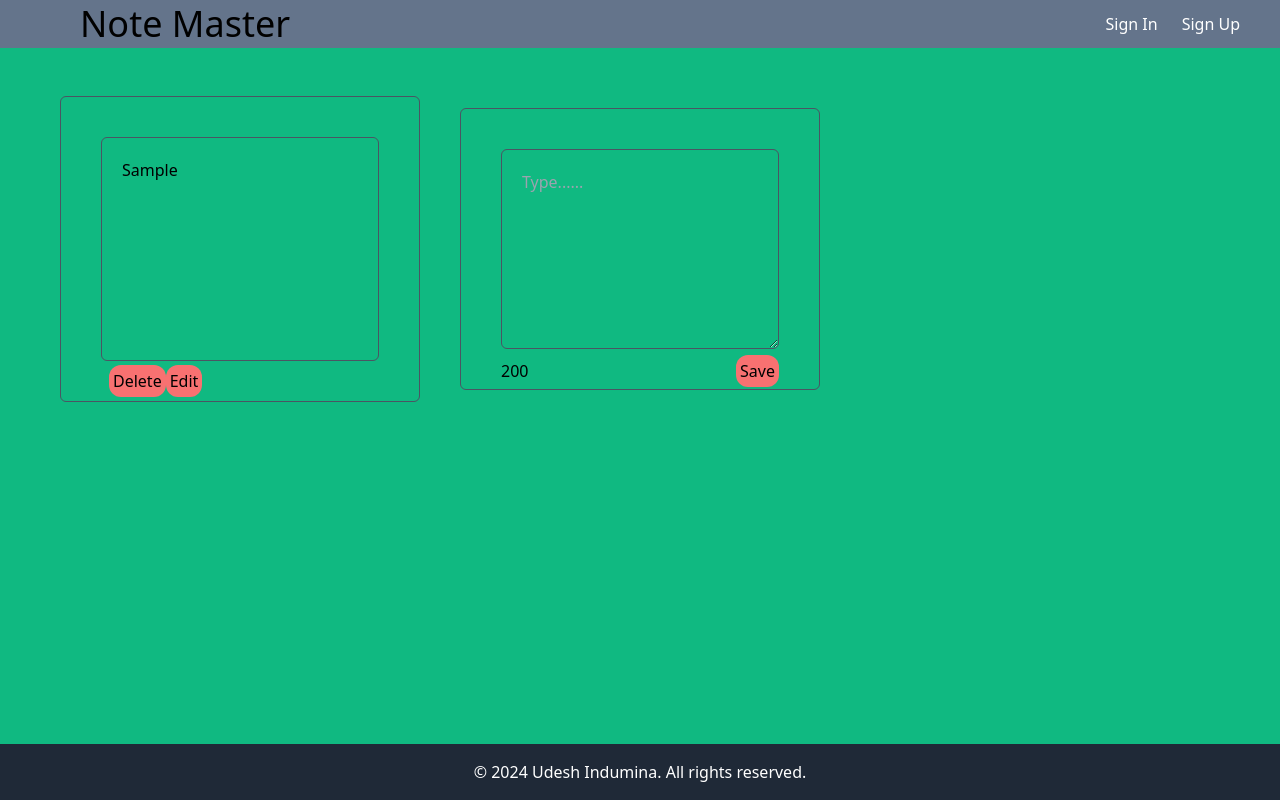
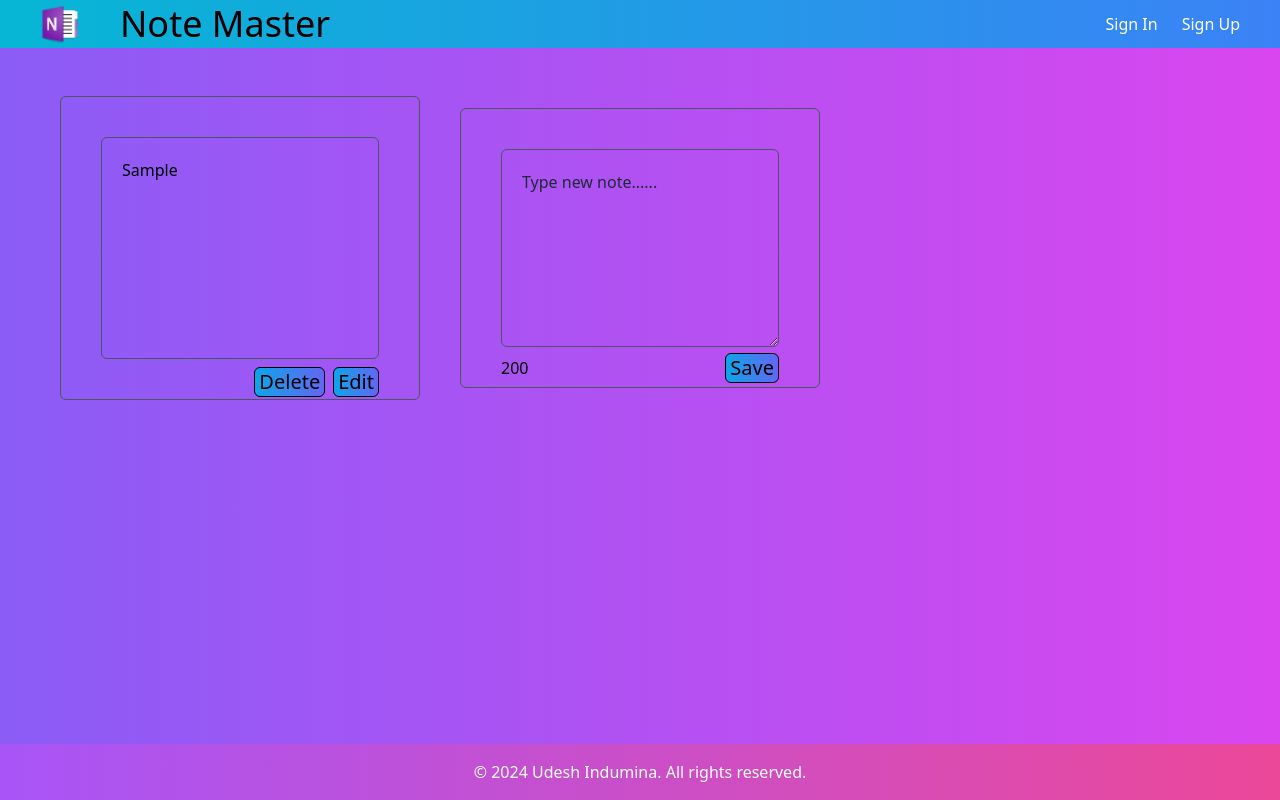
Before and after one commit to WAUdeshinduminaweerakoon/Note_Master, a React (Create React App) app in the folder frontendNew/note_master_frontend/: page /Notes in a window 1280 px wide. Both pictures are taken after typing "Sample" into the empty fields and a click on the button "Save". Built offline with nearby package versions, Linux system fonts and the light colour scheme.

Commit message:
changing the color

```diff
--- a/frontendNew/note_master_frontend/src/App.js
+++ b/frontendNew/note_master_frontend/src/App.js
@@ -20,7 +20,7 @@ function App() {
   return (
 
     <BrowserRouter>
-    <div className="flex flex-col h-screen bg-emerald-500">
+    <div className="flex flex-col h-screen bg-gradient-to-r from-violet-500 to-fuchsia-500">
     <Header isAuthenticated={isAuthenticated} onSignOut={handleSignOut} />
       <div className="flex-1 p-12 overflow-y-auto ">
 
--- a/frontendNew/note_master_frontend/src/Components/CreateNote.jsx
+++ b/frontendNew/note_master_frontend/src/Components/CreateNote.jsx
@@ -5,21 +5,24 @@ const CreateNote = ({inputText, setInputText, saveHander}) => {
     const charLimit = char - inputText.length;
   return (
     <div className='relative items-center justify-center w-full p-3 '>
+
       <div className='w-full h-full p-10 bg-transparent border border-gray-600 rounded-md bg-stone-300'>
+        {/* <div><h2>fttttttttttttt</h2></div> */}
         <textarea
         cols = {20}
         rows = {5}
         value={inputText}
-        placeholder='Type......'
+        placeholder='Type new note......'
         onChange={(e) => setInputText(e.target.value)}
         maxLength={200}
-        className='w-full h-full p-5 bg-transparent border border-gray-600 rounded-md focus:outline-none bg-slate-50'
+        className='w-full h-full p-5 text-black placeholder-gray-800 bg-transparent border border-gray-600 rounded-md focus:outline-none bg-slate-50 '
         >
 
         </textarea>
         <div className='flex items-center justify-between '>
             <span>{charLimit}</span>
-            <button onClick={saveHander} className='px-1 py-1 text-black bg-red-400 rounded-xl hover:bg-green-500 focus:outline-none '>Save</button>
+            <button onClick={saveHander} className='px-1 text-xl text-black border border-black rounded-md hover:text-gray-300 focus:outline-none bg-gradient-to-r from-sky-500 to-indigo-500'>Save</button>
+
         </div>
 
     </div>
--- a/frontendNew/note_master_frontend/src/Components/Footer.jsx
+++ b/frontendNew/note_master_frontend/src/Components/Footer.jsx
@@ -2,7 +2,7 @@ import React from 'react';
 
 const Footer = () => {
   return (
-    <footer className="flex items-center justify-center py-4 mt-auto text-white bg-gray-800">
+    <footer className="flex items-center justify-center py-4 mt-auto text-white bg-gradient-to-r from-purple-500 to-pink-500">
 
       <div className="container mx-auto">
         <div className="flex items-center justify-center">
--- a/frontendNew/note_master_frontend/src/Components/Header.jsx
+++ b/frontendNew/note_master_frontend/src/Components/Header.jsx
@@ -1,6 +1,7 @@
-// Header.js
+
 import React from 'react';
 import { Link } from 'react-router-dom';
+import logo from '../Image/log.png'
 
 const Header = ({ isAuthenticated, onSignOut }) => {
   const handleSignOut = () => {
@@ -9,8 +10,10 @@ const Header = ({ isAuthenticated, onSignOut }) => {
   };
 
   return (
-    <header className='flex items-center justify-between w-full h-12 bg-slate-500 '>
-      <div className="flex items-center m-10 space-x-6">
+    <header className='flex items-center justify-between w-full h-12 bg-gradient-to-r from-cyan-500 to-blue-500 '>
+
+      <div className="flex items-center m-10 ">
+      <img src={logo} alt="Logo" className="w-auto h-10" />
         <h1 className='m-10 text-4xl'>Note Master</h1>
       </div>
       <div className="flex items-center m-10 space-x-6">
--- a/frontendNew/note_master_frontend/src/Components/Note.jsx
+++ b/frontendNew/note_master_frontend/src/Components/Note.jsx
@@ -2,14 +2,14 @@ import React from 'react';
 
 const Note = ({ id, text, editHandler, deleteHadler }) => {
   return (
-    <div className='relative items-center justify-center px-3 '>
+    <div className='relative items-center justify-center px-3'>
       <div className='w-full h-full p-10 bg-transparent border border-gray-600 rounded-md bg-stone-300'>
         <div className='w-full h-full p-5 overflow-auto bg-transparent border border-gray-600 rounded-md focus:outline-none bg-slate-50'>
           {text}
         </div>
-        <div className='px-2 py-1'>
-          <button className='px-1 py-1 text-black bg-red-400 rounded-xl hover:bg-green-500 focus:outline-none ' onClick={() => deleteHadler(id)}>Delete</button>
-          <button className='px-1 py-1 text-black bg-red-400 rounded-xl hover:bg-green-500 focus:outline-none ' onClick={() => editHandler(id, text)}>Edit</button>
+        <div className='flex justify-end mt-2'>
+          <button className='px-1 mr-2 text-xl text-black border border-black rounded-md hover:text-gray-300 focus:outline-none bg-gradient-to-r from-sky-500 to-indigo-500' onClick={() => deleteHadler(id)}>Delete</button>
+          <button className='px-1 text-xl text-black border border-black rounded-md hover:text-gray-300 focus:outline-none bg-gradient-to-r from-sky-500 to-indigo-500' onClick={() => editHandler(id, text)}>Edit</button>
         </div>
       </div>
     </div>
--- a/frontendNew/note_master_frontend/src/Components/SignIn.jsx
+++ b/frontendNew/note_master_frontend/src/Components/SignIn.jsx
@@ -40,7 +40,7 @@ const SignIn = () => {
 
   return (
     <div className="flex items-center justify-center h-screen">
-    <div className="max-w-md px-10 mx-auto mt-8 bg-red-300 py-7 rounded-xl">
+    <div className="max-w-md px-10 pt-4 mx-auto bg-gradient-to-r from-purple-600 to-purple-900 py-7 rounded-xl">
       <h2 className="mb-4 text-2xl font-bold">Sign In</h2>
       {errorMessage && <p className="mb-4 text-red-600">{errorMessage}</p>}
       <form onSubmit={handleSubmit} className="space-y-4">
@@ -70,7 +70,7 @@ const SignIn = () => {
             required
           />
         </div>
-        <button type="submit" className="px-4 py-2 text-white bg-green-500 rounded-md hover:bg-green-600">Sign In</button>
+        <button type="submit" className="px-1 text-xl text-black border border-black rounded-md hover:text-gray-300 focus:outline-none bg-gradient-to-r from-sky-500 to-indigo-500'">Sign In</button>
       </form>
     </div>
     </div>
--- a/frontendNew/note_master_frontend/src/Components/Signup.jsx
+++ b/frontendNew/note_master_frontend/src/Components/Signup.jsx
@@ -40,7 +40,7 @@ const SignupPage = () => {
 
   return (
 
-    <div className="max-w-md px-10 mx-auto mt-8 bg-red-300 py-7 rounded-xl">
+    <div className="max-w-md px-10 mx-auto mt-8 bg-gradient-to-r from-purple-600 to-purple-900 py-7 rounded-xl">
       <h2 className="mb-4 text-2xl font-bold">Sign Up</h2>
       <form onSubmit={handleSubmit} className="space-y-4">
         <div>
@@ -92,7 +92,7 @@ const SignupPage = () => {
           />
         </div>
 
-        <button type="submit"  className="px-4 py-2 text-white bg-blue-500 rounded-md hover:bg-blue-600">Sign Up</button>
+        <button type="submit"  className="px-1 text-xl text-black border border-black rounded-md hover:text-gray-300 focus:outline-none bg-gradient-to-r from-sky-500 to-indigo-500'">Sign Up</button>
       </form>
     </div>
   );
```
Also changed, not shown: frontendNew/note_master_frontend/src/Image/log.png (added).
